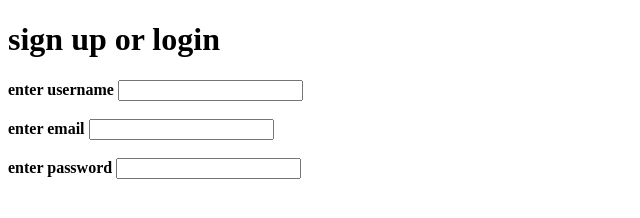
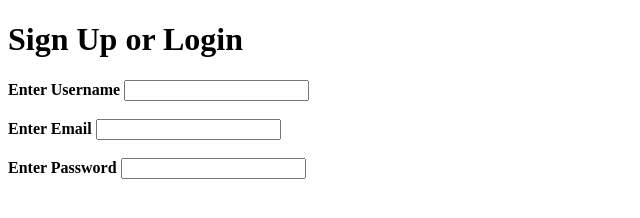
Before and after one commit to jgamer-playzyt/coding-project-1, a plain HTML site: page forms.html in a window 1280 px wide. Shown: the whole page, without its empty margins (0-640 px from the left). Drawn offline with Linux system fonts and the light colour scheme.

Commit message:
changed text to uppercase

```diff
--- a/forms.html
+++ b/forms.html
@@ -1,19 +1,19 @@
 <!DOCTYPE html>
 <html>
  <head>
-<title>html forms</title>
+<title>HTML Forms</title>
 </head>
 <body>
 
-    <h1>sign up or login</h1>
+    <h1>Sign Up or Login</h1>
 
 <form>
-<label for="username"><strong>enter username</label>
+<label for="username"><strong>Enter Username</label>
     <input type="text" id="username">
     <br><br>
-<label for="email">enter email</label>
+<label for="email">Enter Email</label>
 <input type="email" id="email">
 <br><br>
-<label for="password">enter password</label>
+<label for="password">Enter Password</label>
 <input type="password" id="password">
 </form>
```
